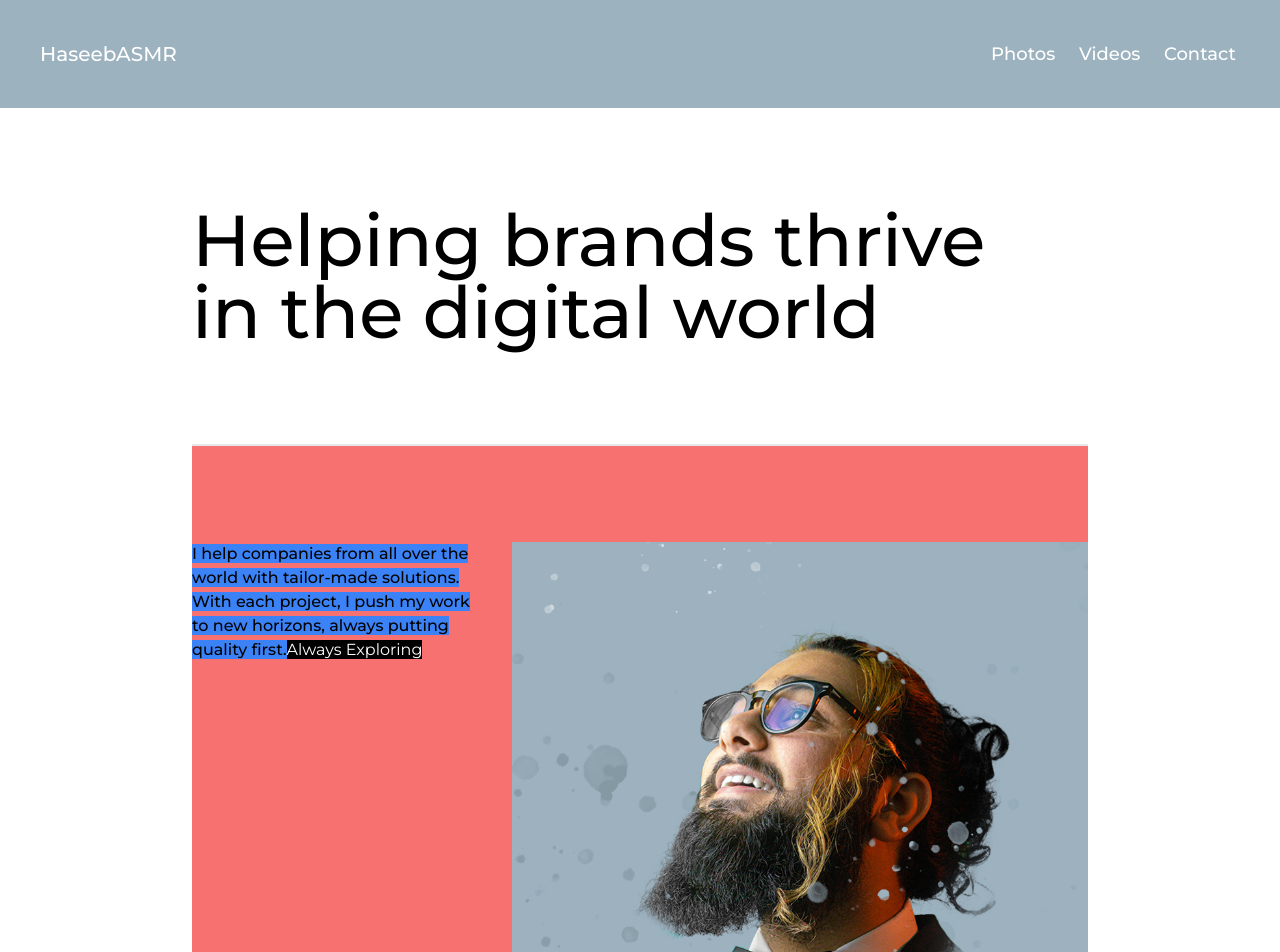
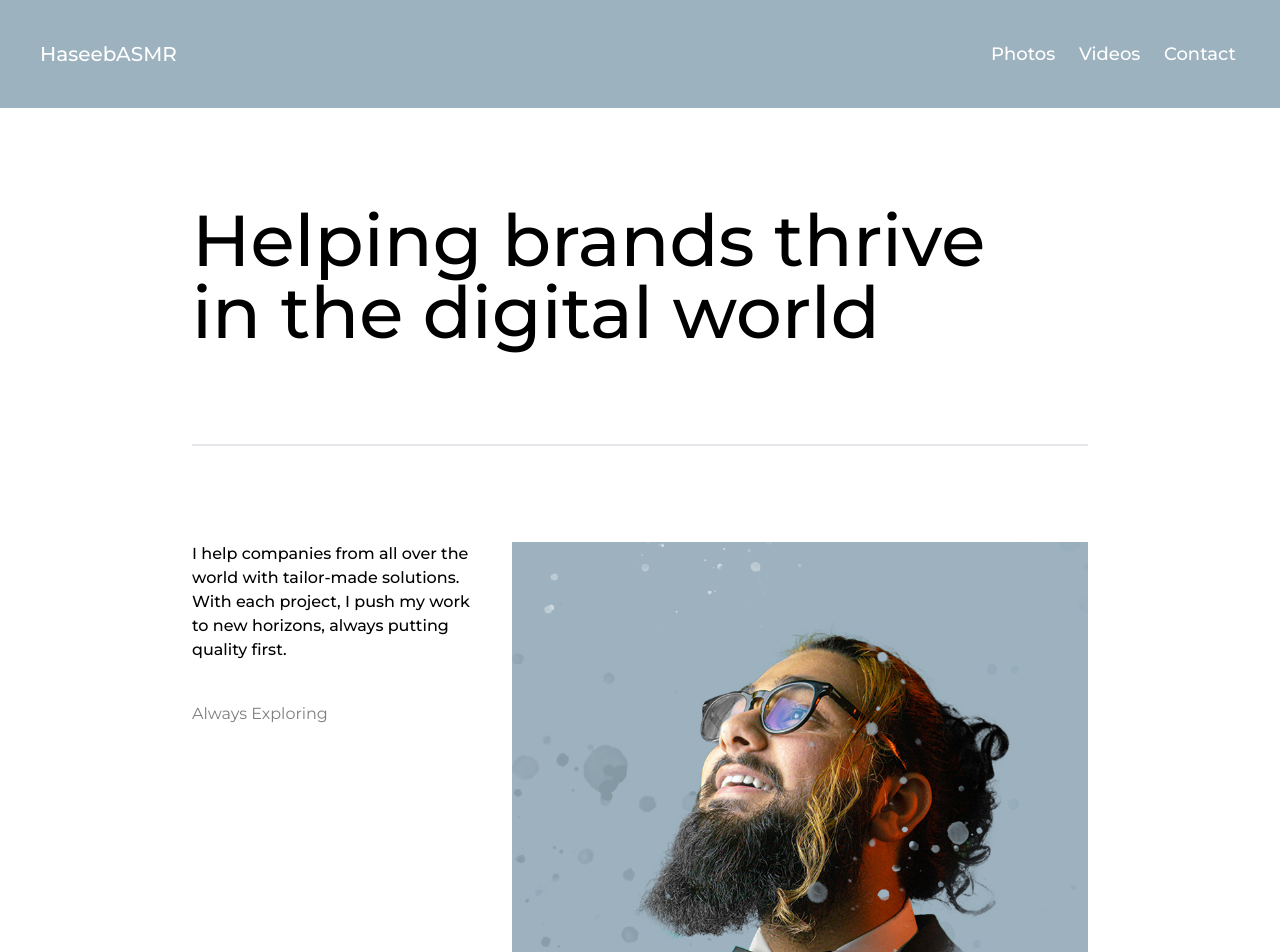
Before and after one commit to haseebasmr/haseebasmr, a React (Vite) app: page /#/about in a window 1280 px wide. Shown: the top 952 px of the page. Built offline with nearby package versions, Linux system fonts and the light colour scheme.

Commit message:
fix about me page

```diff
--- a/src/components/AboutMe.jsx
+++ b/src/components/AboutMe.jsx
@@ -5,10 +5,10 @@ export default function AboutMe() {
         <h1 className="text-7xl font-medium">
           Helping brands thrive <br /> in the digital world
         </h1>
-        <div className="flex md:flex-row flex-col mt-24 pt-24 border-t-2 bg-red-400 border-gray-200 md:space-x-8 h-screen md:space-y-0 space-y-8">
+        <div className="flex md:flex-row flex-col mt-24 pt-24 border-t-2  border-gray-200 md:space-x-8 h-screen md:space-y-0 space-y-8">
           <div className="flex-1">
             <span
-              className="max-h-14 font-medium bg-blue-500 "
+              className="max-h-14 font-medium  "
               style={{
                 flex: 1,
               }}
@@ -17,11 +17,13 @@ export default function AboutMe() {
               solutions. With each project, I push my work to new horizons,
               always putting quality first.
             </span>
-            <span className="bg-black text-white">Always Exploring</span>
+            <div className="mt-10 opacity-50 ">
+              <span className="  ">Always Exploring</span>
+            </div>
           </div>
 
           <div
-            className="bg-green-600"
+            className=""
             style={{
               flex: 2,
             }}
```
